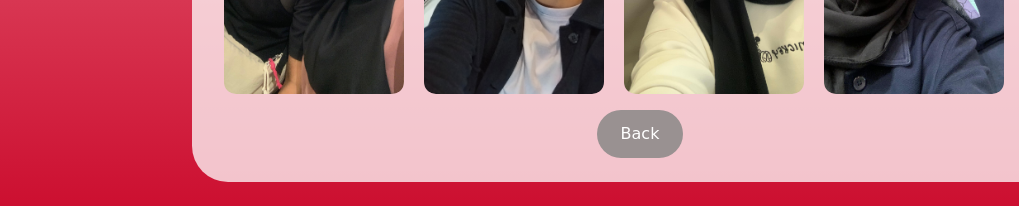
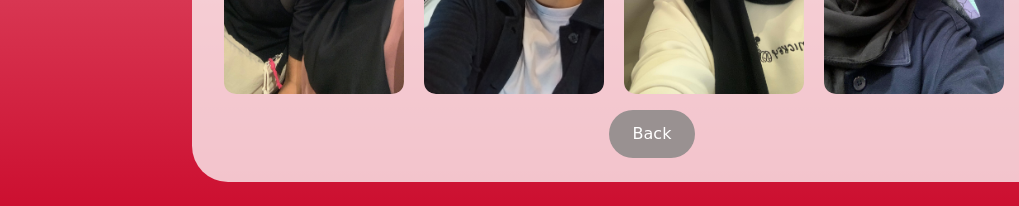
Before and after one commit to hilmi2321/idul-fitri, a plain HTML site: page surat.html in a window 1280 px wide. Shown: the part 671-877 px from the top of the page, 0-1019 px from the left. Drawn offline with nearby package versions, Linux system fonts and the light colour scheme; a web font is replaced by a local one.

Commit message:
tombol back

```diff
--- a/surat.html
+++ b/surat.html
@@ -79,11 +79,12 @@
         </div>
 
         <div class="flex justify-start items-start gap-6 mt-4">
-          <div
+          <a href="index.html"></a>
+          <button
             class="flex justify-center items-center w-auto max-w-[124px] px-6 py-3 bg-[#999191] rounded-3xl text-white text-sm md:text-base cursor-pointer hover:bg-[#7a7a7a] transition-all"
           >
             <p class="text-left">Back</p>
-          </div>
+          </button>
         </div>
       </div>
     </div>
```
